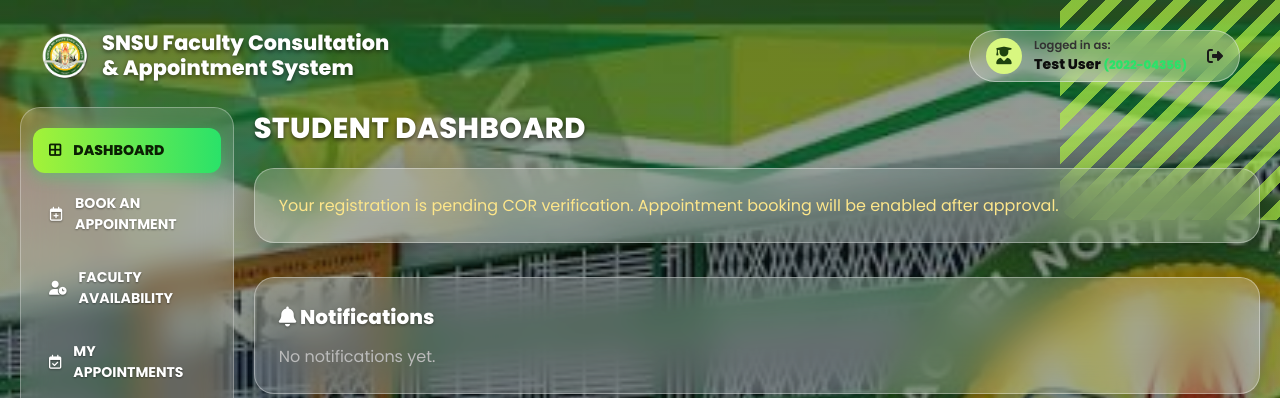
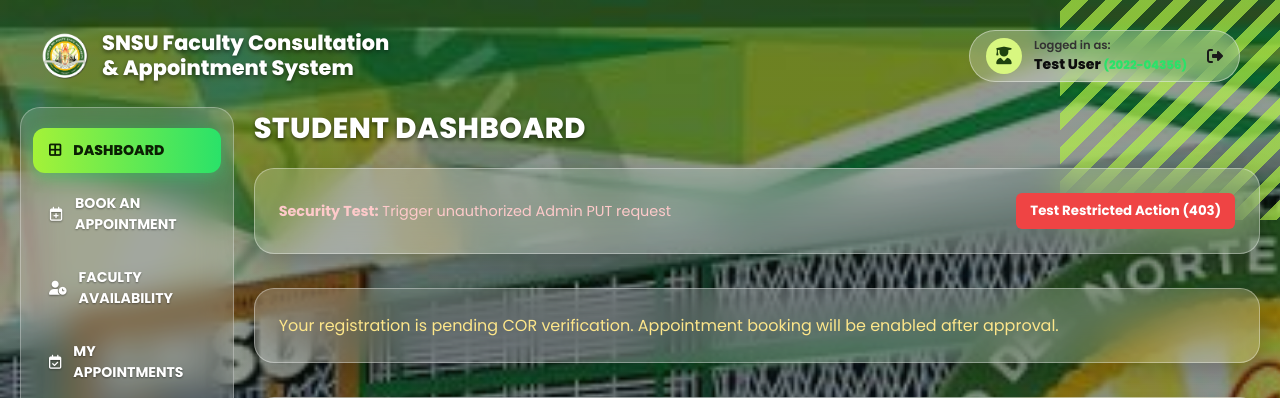
Before and after one commit to jeish-21/FCAS-Lab, a Laravel app: page /student/dashboard in a window 1280 px wide. Shown: the top 398 px of the page. Run offline with Laravel 12, Linux system fonts and the light colour scheme; a user stored in the database is signed in; data comes from the database, SQL or seed files in the repository; data that the repository does not hold is empty.

Commit message:
Update student dashboard

```diff
--- a/resources/views/student/dashboard.blade.php
+++ b/resources/views/student/dashboard.blade.php
@@ -71,6 +71,21 @@
             <!-- Main Content Workspace -->
             <main class="dashboard-content">
                 <h2 class="dash-title">STUDENT DASHBOARD</h2>
+
+                <!-- TEMPORARY TEST BUTTON FOR 403 SCREENSHOT -->
+                <div class="dash-card support-card-glass" style="padding: 14px 18px; margin-bottom: 16px; border: 1px solid #ef4444; display: flex; align-items: center; justify-content: space-between;">
+                    <span style="color: #fecaca; font-size: 0.9rem;">
+                        <strong>Security Test:</strong> Trigger unauthorized Admin PUT request
+                    </span>
+                    <form action="{{ route('admin.users.update', 1) }}" method="POST" style="margin: 0;">
+                        @csrf
+                        @method('PUT')
+                        <button type="submit" style="background: #ef4444; color: white; border: none; padding: 8px 14px; border-radius: 6px; font-weight: bold; cursor: pointer;">
+                            Test Restricted Action (403)
+                        </button>
+                    </form>
+                </div>
+
                 @if(Auth::user()->status === 'rejected')
                     <div role="alert" class="dash-card support-card-glass" style="padding: 14px 18px; margin-bottom: 16px; border: 1px solid #ef4444; color: #fecaca;">
                         Your registration was rejected. Appointment booking is disabled; review your in-app notification or contact the System Admin.
```
Also changed, not shown: 1 other file.
